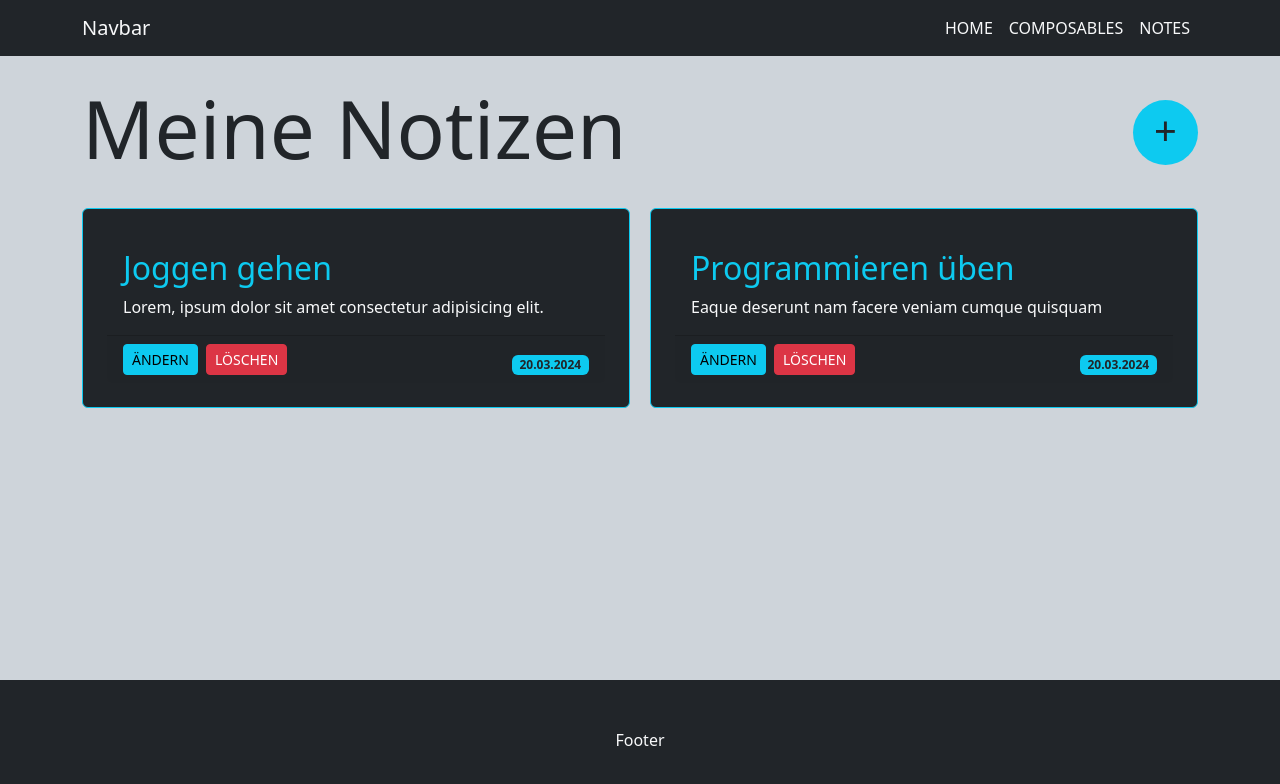
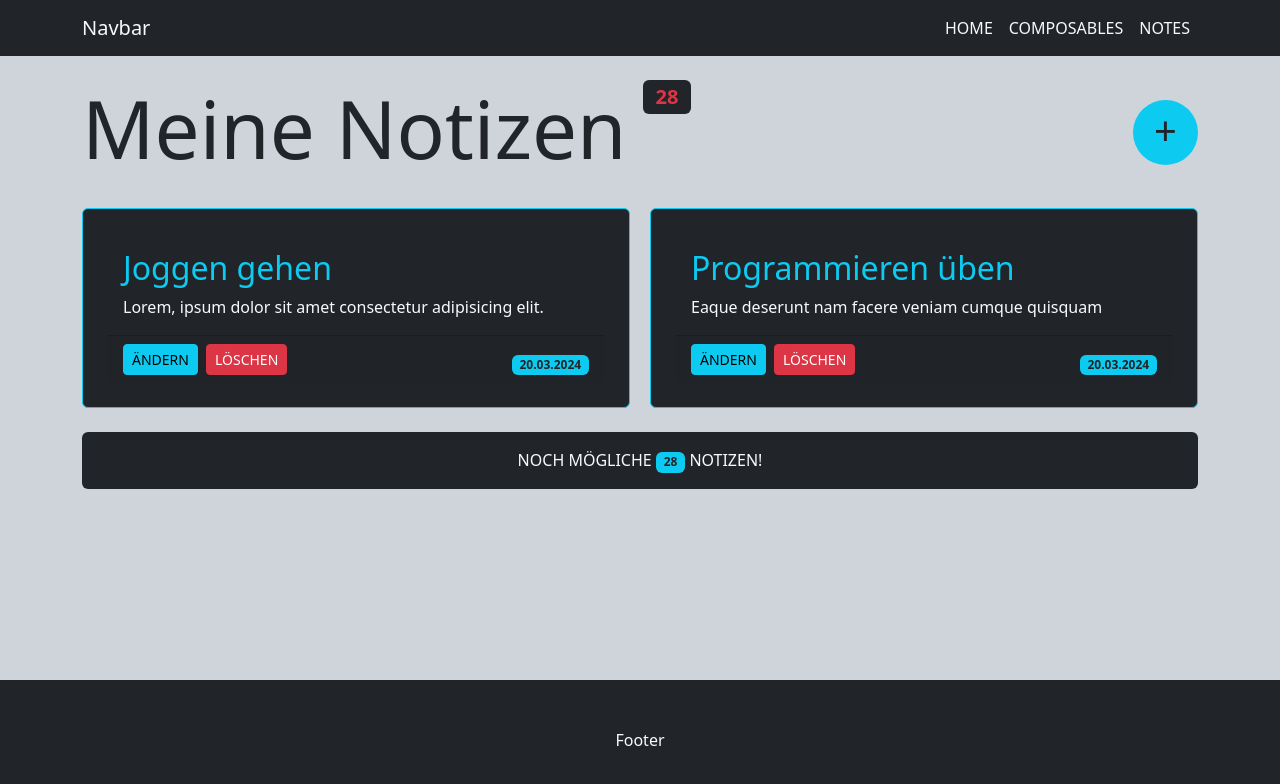
Before and after one commit to truejojo/example, a Vue app: page /notes in a window 1280 px wide. Shown: the top 784 px of the page. Built offline with nearby package versions, Linux system fonts and the light colour scheme.

Commit message:
ohne store

```diff
--- a/src/components/composed/Note.vue
+++ b/src/components/notes/Note.vue
@@ -1,4 +1,5 @@
 <script setup>
+import { inject } from 'vue';
 import Button from '../single/Button.vue';
 
 const { note } = defineProps({
@@ -9,10 +10,11 @@ const { note } = defineProps({
 });
 const { title, text, date } = note;
 
-const emit = defineEmits(['handleUpdateNote', 'deleteNote'])
+const handleUpdateNote = inject('handleUpdateNote');
+const deleteNote = inject('deleteNote');
 
-const emitHandleUpdateNote = () => emit('handleUpdateNote', note);
-const emitDeleteNote = () => emit('deleteNote', note);
+const sendHandleUpdateNote = () => handleUpdateNote(note);
+const sendDeleteNote = () => deleteNote(note);
 </script>
 
 <template>
@@ -22,8 +24,8 @@ const emitDeleteNote = () => emit('deleteNote', note);
             <p class="card-text">{{ text }}</p>
         </div>
         <div class="card-footer d-flex align-items-end">
-            <Button :onClick="emitHandleUpdateNote" class="btn-sm me-2">Ändern</Button>
-            <Button :onClick="emitDeleteNote" bgColor="btn-danger" class="btn-sm">Löschen</Button>
+            <Button :onClick="sendHandleUpdateNote" class="btn-sm me-2">Ändern</Button>
+            <Button :onClick="sendDeleteNote" bgColor="btn-danger" class="btn-sm">Löschen</Button>
             <span class="ms-auto badge bg-info text-dark">{{ date }}</span>
         </div>
     </div>
--- /dev/null
+++ b/src/components/notes/NotesFooter.vue
@@ -0,0 +1,17 @@
+<script setup>
+const { noteList } = defineProps({
+    noteList: {
+        type: Object,
+        required: true
+    }
+})
+</script>
+
+<template>
+    <div class="bg-dark text-light my-4 py-3 px-2 rounded">
+
+        <p class="text-uppercase text-center m-0">
+            Noch mögliche <span class="badge bg-info text-dark"> {{ noteList.maxNotes - noteList.notes.length }}</span> Notizen!
+        </p>
+    </div>
+</template>
--- /dev/null
+++ b/src/components/notes/NotesHeader.vue
@@ -0,0 +1,33 @@
+<script setup>
+import FlexJustifyBetween from '../../wrapper/FlexJustifyBetween.vue';
+
+const { noteList } = defineProps({
+    noteList: {
+        type: Object,
+        required: true
+    }
+})
+
+const emit = defineEmits(['openOverlay'])
+const emitOpenOverlay = () => emit('openOverlay');
+
+
+</script>
+
+<template>
+    <div class="mb-4 d-flex position-relative">
+        <h1 class="display-1  header me-3">
+            {{ noteList.name }}
+        </h1>
+        <span class="text-danger badge bg-dark text-center align-self-baseline fs-5">{{ noteList.maxNotes - noteList.notes.length }}</span>
+        <div @click="emitOpenOverlay" class="ms-auto bg-info text-dark text-center fs-1 my-auto d-flex justify-content-center rounded-circle circle" role="button">+</div>
+    </div>
+</template>
+
+<style scoped>
+.circle {
+    position: relative;
+    width: 65px;
+    height: 65px;
+}
+</style>
--- /dev/null
+++ b/src/components/notes/NotesMain.vue
@@ -0,0 +1,24 @@
+<script setup>
+import GridWrapper from '../../wrapper/GridWrapper.vue';
+import Note from './Note.vue';
+import useDate from '../../composables/useDate';
+
+const { getTimestampFull } = useDate();
+
+const { noteList } = defineProps({
+    noteList: {
+        type: Object,
+        required: true
+    }
+});
+</script>
+
+<template>
+    <GridWrapper>
+        <Note
+            v-for="note in noteList.notes"
+            :key="note.id + getTimestampFull()"
+            :note="note"
+        />
+    </GridWrapper>
+</template>
--- a/src/data/notes.json
+++ b/src/data/notes.json
@@ -1,4 +1,7 @@
-[
+{
+    "name": "Meine Notizen",
+    "maxNotes": 30,
+    "notes": [
         {
             "id": 1,
             "title": "Joggen gehen",
@@ -14,3 +17,4 @@
             "createTS": "20240320163000"
         }
     ]
+}
--- a/src/main.js
+++ b/src/main.js
@@ -1,8 +1,17 @@
 import { createApp } from "vue";
+import { createPinia } from "pinia" ;
+
 import App from "./App.vue";
 import router from "./router";
+
 import "bootstrap/dist/css/bootstrap.min.css";
 
-createApp(App).use(router).mount("#app");
+const app = createApp(App);
+const pinia = createPinia();
+
+app.use(router);
+app.use(pinia);
+
+app.mount("#app");
 
 import "bootstrap/dist/js/bootstrap.min.js";
--- a/src/pages/Notes.vue
+++ b/src/pages/Notes.vue
@@ -1,11 +1,12 @@
 <script setup>
-import { ref } from 'vue';
+import { ref, provide } from 'vue';
 // Components
-import Note from '../components/composed/Note.vue';
-import NoteForm from '../components/composed/NoteForm.vue';
+import NotesHeader from '../components/notes/NotesHeader.vue';
+import NotesMain from '../components/notes/NotesMain.vue';
+import NotesFooter from '../components/notes/NotesFooter.vue';
+import NoteForm from '../components/notes/NoteForm.vue';
 // Wrapper
-import GridWrapper from '../wrapper/GridWrapper.vue';
-import FlexJustifyBetween from '../wrapper/FlexJustifyBetween.vue';
+
 import Overlay from '../components/utils/Overlay.vue';
 // Composables
 import useToggler from '../composables/useToggler.js';
@@ -17,11 +18,11 @@ const [ getIsOverlay, , setIsOverlayTrue, setIsOverlayFalse ] = useToggler();
 const { getTimestampDate, getTimestampFull, getShortDate } = useDate();
 const { getNumbersIdent } = useRandomCharacter();
 
-const notes = ref(jsonNotes.length > 0 ? jsonNotes : []);
+const noteList = ref(jsonNotes);
 const noteToChange = ref(null);
 
 const addNote = ({ title, text }) => {
-    notes.value.push({
+    noteList.value.notes.push({
         id: getNumbersIdent(),
         date: getShortDate(),
         dateTS: getTimestampDate(),
@@ -40,7 +41,7 @@ const updateNote = ({ title, text }) => {
         title,
         text,
     };
-    notes.value = [updateNote, ...notes.value.filter(note => note.id !== noteToChange.value.id)];
+    noteList.value.notes = [updateNote, ...noteList.value.notes.filter(note => note.id !== noteToChange.value.id)];
 
     noteToChange.value = null;
     setIsOverlayFalse();
@@ -57,9 +58,12 @@ const handleUpdateNote = (note) => {
 };
 
 const deleteNote = (noteToDelete) =>
-    notes.value = notes.value.filter(note => note.id !== noteToDelete.id);
+    noteList.value.notes = noteList.value.notes.filter(note => note.id !== noteToDelete.id);
 
 const openOverlay = () => setIsOverlayTrue();
+
+provide('handleUpdateNote', handleUpdateNote);
+provide('deleteNote', deleteNote);
 </script>
 
 <template>
@@ -72,25 +76,10 @@ const openOverlay = () => setIsOverlayTrue();
         />
     </Overlay>
 
-    <FlexJustifyBetween class="mb-4">
-        <h1 class="display-1">Meine Notizen </h1>
-        <span @click="openOverlay()" class="bg-info text-dark text-center fs-1 my-auto d-flex justify-content-center rounded-circle circle" role="button">+</span>
-    </FlexJustifyBetween>
+    <NotesHeader :noteList="noteList" @openOverlay="openOverlay"/>
 
-    <GridWrapper>
-        <Note
-            v-for="note in notes"
-            :key="note.id + getTimestampFull()"
-            :note="note"
-            @handleUpdateNote="handleUpdateNote"
-            @deleteNote="deleteNote"
-        />
-    </GridWrapper>
+    <NotesMain :noteList="noteList" />
+
+    <NotesFooter :noteList="noteList" />
+
 </template>
-
-<style scoped>
-.circle {
-    width: 65px;
-    height: 65px;
-}
-</style>
```
Also changed, not shown: src/stores/notesStore.js (+10 -2 lines), src/components/notes/NoteForm.vue (renamed from src/components/composed/NoteForm.vue). Lines whose indentation alone changed are shown as unchanged.
